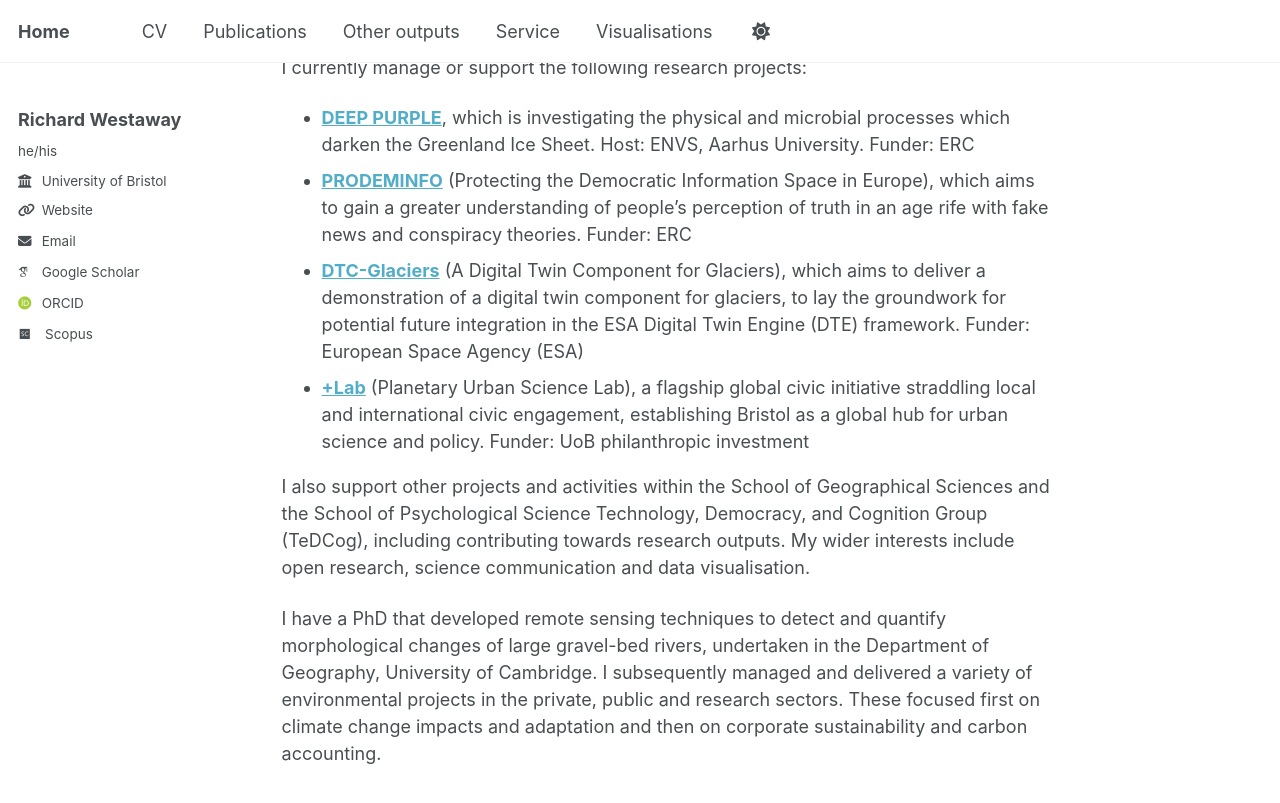
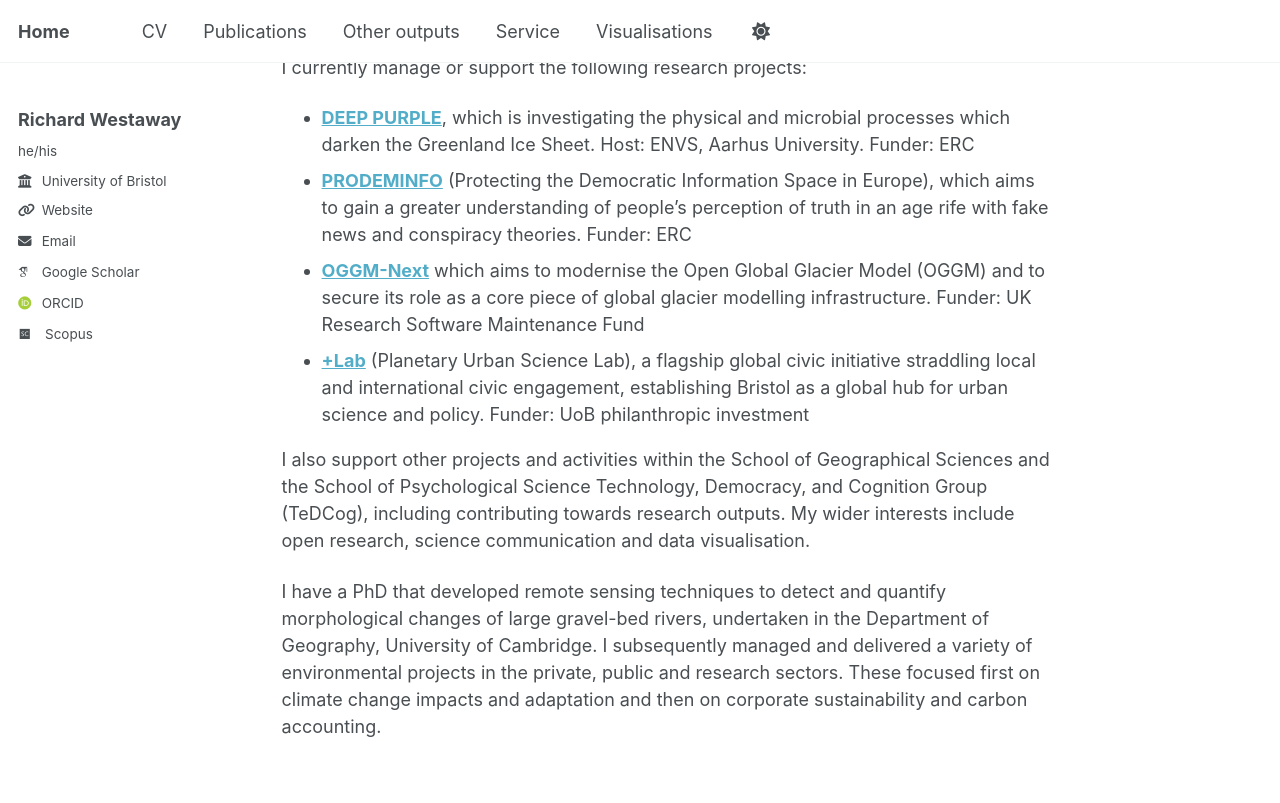
Before and after one commit to richardwestaway/richardwestaway.github.io, a Jekyll site: the page built from _pages/about.md, in a window 1280 px wide and 900 px high, scrolled down 377 px. Shown: the top 803 px of the window. Built offline with Jekyll 4.4.1, drawn with Linux system fonts in a browser that asks for light colours; some web fonts are replaced.

Commit message:
Update about.md

```diff
--- a/_pages/about.md
+++ b/_pages/about.md
@@ -15,7 +15,7 @@ I currently manage or support the following research projects:
 
 - [**DEEP PURPLE**](https://cordis.europa.eu/project/id/856416){:target="_blank"}, which is investigating the physical and microbial processes which darken the Greenland Ice Sheet. Host: ENVS, Aarhus University. Funder: ERC
 - [**PRODEMINFO**](https://cordis.europa.eu/project/id/101020961){:target="_blank"} (Protecting the Democratic Information Space in Europe), which aims to gain a greater understanding of people’s perception of truth in an age rife with fake news and conspiracy theories. Funder: ERC
-- [**DTC-Glaciers**](https://eof.esa.int/component/dtc-glaciers/){:target="_blank"} (A Digital Twin Component for Glaciers), which aims to deliver a demonstration of a digital twin component for glaciers, to lay the groundwork for potential future integration in the ESA Digital Twin Engine (DTE) framework. Funder: European Space Agency (ESA)
+- [**OGGM-Next**](https://oggm.org/2026/03/23/oggm-next/){:target="_blank"} which aims to modernise the Open Global Glacier Model (OGGM) and to secure its role as a core piece of global glacier modelling infrastructure. Funder: UK Research Software Maintenance Fund
 - [**+Lab**](https://pluslab.bristol.ac.uk/){:target="_blank"} (Planetary Urban Science Lab), a flagship global civic initiative straddling local and international civic engagement, establishing Bristol as a global hub for urban science and policy. Funder: UoB philanthropic investment
 
 I also support other projects and activities within the School of Geographical Sciences and the School of Psychological Science Technology, Democracy, and Cognition Group (TeDCog), including contributing towards research outputs. My wider interests include open research, science communication and data visualisation.
```
